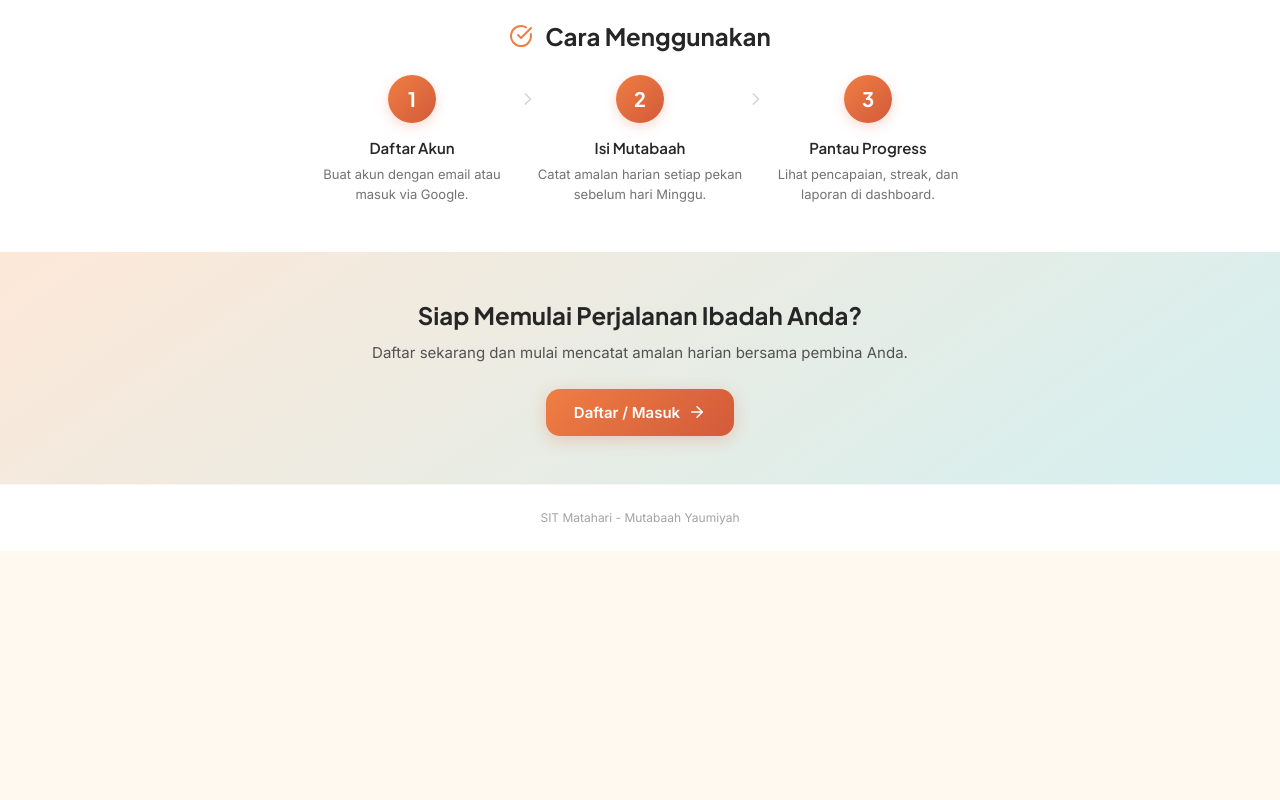
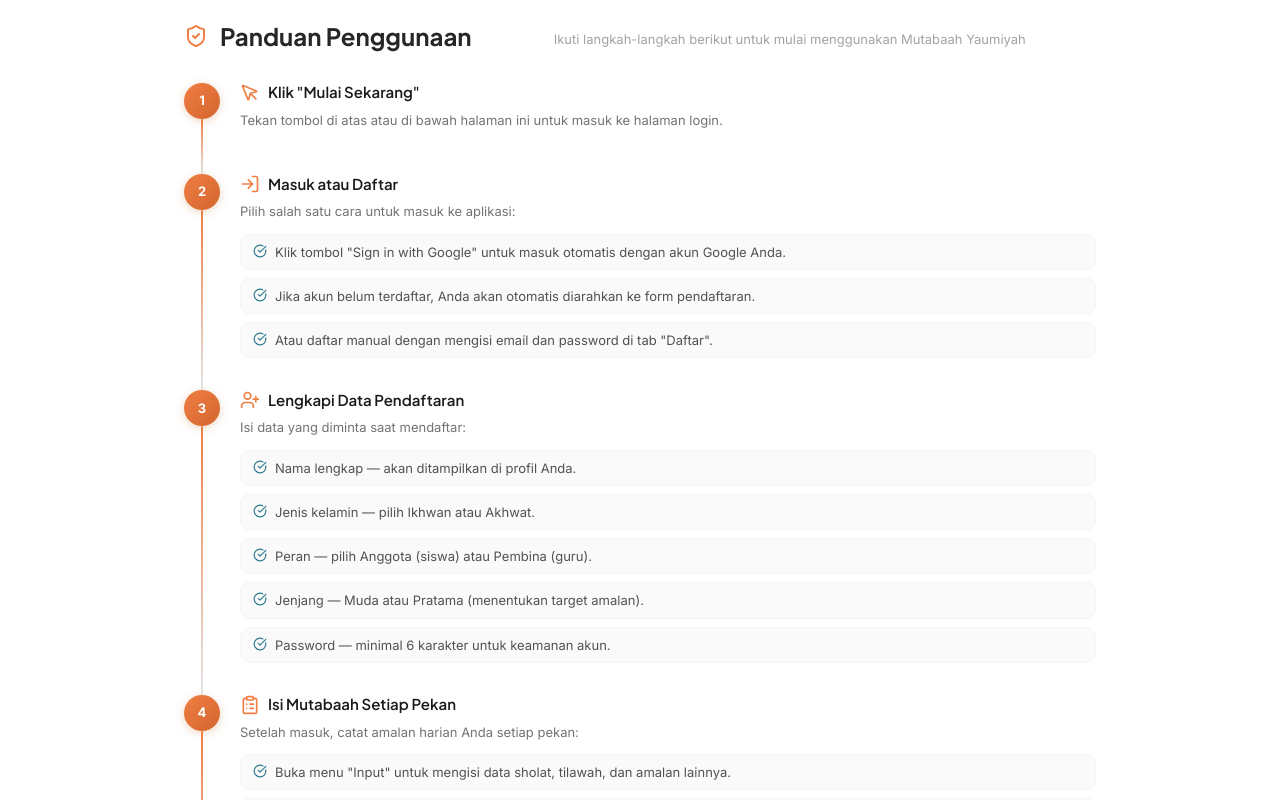
Before and after one commit to yurnszzz/Mutabaah-Yaumiyah, a React (Vite) app in the folder app/: page /welcome in a window 1280 px wide. Shown: the part 1340-2140 px from the top of the page. Before the commit the page ends 1891 px from the top, so only its background shows below. Built offline with nearby package versions, Linux system fonts and the light colour scheme; no server answers.

Commit message:
fix: google sign-in auto-redirect, hapus emoji, landing panduan

```diff
--- a/app/src/pages/DashboardYayasan.jsx
+++ b/app/src/pages/DashboardYayasan.jsx
@@ -177,7 +177,7 @@ export default function DashboardYayasan() {
                         </div>
                         <div className="admin-grup-rekap__meta">
                           <span>{g.totalAnggota} anggota</span>
-                          <span>✅ {g.sudahIsi} · ⏳ {g.belumIsi}</span>
+                          <span>Sudah: {g.sudahIsi} / Belum: {g.belumIsi}</span>
                         </div>
                       </div>
                     )
--- a/app/src/pages/Landing.css
+++ b/app/src/pages/Landing.css
@@ -317,6 +317,121 @@
   margin-bottom: var(--space-6);
 }
 
+/* === Tutorial / Panduan === */
+.landing-tutorial {
+  padding: var(--space-12) 0;
+  background: var(--color-white);
+}
+
+.landing-section-header__subtitle {
+  font-size: var(--text-sm);
+  color: var(--color-gray-400);
+  margin-top: var(--space-2);
+  max-width: 500px;
+  margin-left: auto;
+  margin-right: auto;
+}
+
+.landing-tutorial__timeline {
+  display: flex;
+  flex-direction: column;
+  gap: 0;
+  margin-top: var(--space-8);
+}
+
+.landing-tutorial__step {
+  display: flex;
+  gap: var(--space-5);
+}
+
+.landing-tutorial__step-marker {
+  display: flex;
+  flex-direction: column;
+  align-items: center;
+  flex-shrink: 0;
+}
+
+.landing-tutorial__step-num {
+  width: 36px;
+  height: 36px;
+  border-radius: var(--radius-full);
+  background: linear-gradient(135deg, var(--color-primary), var(--color-primary-dark, #c06020));
+  color: white;
+  font-weight: var(--weight-bold);
+  font-size: var(--text-sm);
+  display: flex;
+  align-items: center;
+  justify-content: center;
+  flex-shrink: 0;
+  box-shadow: 0 2px 8px rgba(var(--color-primary-rgb, 200, 120, 50), 0.3);
+}
+
+.landing-tutorial__step-line {
+  width: 2px;
+  flex: 1;
+  min-height: 20px;
+  background: linear-gradient(to bottom, var(--color-primary), var(--color-gray-200));
+  border-radius: 1px;
+}
+
+.landing-tutorial__step-content {
+  padding-bottom: var(--space-8);
+  flex: 1;
+}
+
+.landing-tutorial__step-header {
+  display: flex;
+  align-items: center;
+  gap: var(--space-2);
+  margin-bottom: var(--space-2);
+}
+
+.landing-tutorial__step-icon {
+  color: var(--color-primary);
+  flex-shrink: 0;
+}
+
+.landing-tutorial__step-title {
+  font-size: var(--text-base);
+  font-weight: var(--weight-semibold);
+  color: var(--color-text);
+}
+
+.landing-tutorial__step-desc {
+  font-size: var(--text-sm);
+  color: var(--color-gray-500);
+  line-height: 1.5;
+  margin-bottom: var(--space-3);
+}
+
+.landing-tutorial__step-list {
+  list-style: none;
+  padding: 0;
+  margin: 0;
+  display: flex;
+  flex-direction: column;
+  gap: var(--space-2);
+}
+
+.landing-tutorial__step-item {
+  display: flex;
+  align-items: flex-start;
+  gap: var(--space-2);
+  font-size: var(--text-sm);
+  color: var(--color-gray-600);
+  line-height: 1.4;
+  padding: var(--space-2) var(--space-3);
+  background: var(--color-gray-50);
+  border-radius: var(--radius-md);
+  border: 1px solid var(--color-gray-100);
+}
+
+.landing-tutorial__check {
+  color: var(--color-secondary, #34A853);
+  flex-shrink: 0;
+  margin-top: 1px;
+}
+
 /* === Footer === */
 .landing-footer {
   padding: var(--space-6) 0;
@@ -358,4 +473,18 @@
     width: 100%;
     justify-content: center;
   }
+
+  .landing-tutorial__step {
+    gap: var(--space-3);
+  }
+
+  .landing-tutorial__step-num {
+    width: 30px;
+    height: 30px;
+    font-size: var(--text-xs);
+  }
+
+  .landing-tutorial__step-content {
+    padding-bottom: var(--space-6);
+  }
 }
--- a/app/src/pages/Landing.jsx
+++ b/app/src/pages/Landing.jsx
@@ -1,7 +1,8 @@
 import { useNavigate } from 'react-router-dom'
 import {
   BookOpen, CheckCircle, TrendingUp, Users, Award,
-  ArrowRight, ChevronRight, ClipboardList, BarChart3
+  ArrowRight, ChevronRight, ClipboardList, BarChart3,
+  LogIn, UserPlus, Smartphone, MousePointer, ShieldCheck
 } from 'lucide-react'
 import './Landing.css'
 
@@ -32,10 +33,62 @@ const features = [
   },
 ]
 
-const steps = [
-  { num: '1', title: 'Daftar Akun', desc: 'Buat akun dengan email atau masuk via Google.' },
-  { num: '2', title: 'Isi Mutabaah', desc: 'Catat amalan harian setiap pekan sebelum hari Minggu.' },
-  { num: '3', title: 'Pantau Progress', desc: 'Lihat pencapaian, streak, dan laporan di dashboard.' },
+const tutorialSteps = [
+  {
+    num: '1',
+    icon: MousePointer,
+    title: 'Klik "Mulai Sekarang"',
+    desc: 'Tekan tombol di atas atau di bawah halaman ini untuk masuk ke halaman login.',
+    detail: null,
+  },
+  {
+    num: '2',
+    icon: LogIn,
+    title: 'Masuk atau Daftar',
+    desc: 'Pilih salah satu cara untuk masuk ke aplikasi:',
+    detail: [
+      'Klik tombol "Sign in with Google" untuk masuk otomatis dengan akun Google Anda.',
+      'Jika akun belum terdaftar, Anda akan otomatis diarahkan ke form pendaftaran.',
+      'Atau daftar manual dengan mengisi email dan password di tab "Daftar".',
+    ],
+  },
+  {
+    num: '3',
+    icon: UserPlus,
+    title: 'Lengkapi Data Pendaftaran',
+    desc: 'Isi data yang diminta saat mendaftar:',
+    detail: [
+      'Nama lengkap — akan ditampilkan di profil Anda.',
+      'Jenis kelamin — pilih Ikhwan atau Akhwat.',
+      'Peran — pilih Anggota (siswa) atau Pembina (guru).',
+      'Jenjang — Muda atau Pratama (menentukan target amalan).',
+      'Password — minimal 6 karakter untuk keamanan akun.',
+    ],
+  },
+  {
+    num: '4',
+    icon: ClipboardList,
+    title: 'Isi Mutabaah Setiap Pekan',
+    desc: 'Setelah masuk, catat amalan harian Anda setiap pekan:',
+    detail: [
+      'Buka menu "Input" untuk mengisi data sholat, tilawah, dan amalan lainnya.',
+      'Centang sholat fardu dan berjamaah untuk setiap hari.',
+      'Isi jumlah tilawah, sholat dhuha, puasa sunnah, dan amalan lainnya.',
+      'Klik "Simpan" sebelum hari Minggu agar tercatat tepat waktu.',
+    ],
+  },
+  {
+    num: '5',
+    icon: TrendingUp,
+    title: 'Pantau Progress di Dashboard',
+    desc: 'Lihat pencapaian ibadah Anda dari waktu ke waktu:',
+    detail: [
+      'Dashboard menampilkan progress pekan ini dan perbandingan target.',
+      'Menu Laporan menampilkan riwayat semua pekan yang sudah diisi.',
+      'Rapor Bulanan memberikan evaluasi predikat (A–E) setiap bulan.',
+      'Leaderboard menunjukkan ranking konsistensi dan pencapaian.',
+    ],
+  },
 ]
 
 export default function Landing() {
@@ -58,8 +111,8 @@ export default function Landing() {
               <span>Mulai Sekarang</span>
               <ArrowRight size={18} />
             </button>
-            <a href="#tentang" className="landing-hero__btn landing-hero__btn--ghost">
-              Pelajari Lebih Lanjut
+            <a href="#panduan" className="landing-hero__btn landing-hero__btn--ghost">
+              Panduan Penggunaan
             </a>
           </div>
         </div>
@@ -105,24 +158,45 @@ export default function Landing() {
         </div>
       </section>
 
-      {/* How It Works */}
-      <section className="landing-steps">
+      {/* Tutorial / Panduan */}
+      <section id="panduan" className="landing-tutorial">
         <div className="landing-container">
           <div className="landing-section-header">
-            <CheckCircle size={24} className="landing-section-header__icon" />
-            <h2 className="landing-section-header__title">Cara Menggunakan</h2>
+            <ShieldCheck size={24} className="landing-section-header__icon" />
+            <h2 className="landing-section-header__title">Panduan Penggunaan</h2>
+            <p className="landing-section-header__subtitle">
+              Ikuti langkah-langkah berikut untuk mulai menggunakan Mutabaah Yaumiyah
+            </p>
           </div>
-          <div className="landing-steps__list">
-            {steps.map((s, i) => (
-              <div key={i} className="landing-step">
-                <div className="landing-step__num">{s.num}</div>
-                <div className="landing-step__content">
-                  <h3 className="landing-step__title">{s.title}</h3>
-                  <p className="landing-step__desc">{s.desc}</p>
+          <div className="landing-tutorial__timeline">
+            {tutorialSteps.map((step, i) => {
+              const StepIcon = step.icon
+              return (
+                <div key={i} className="landing-tutorial__step">
+                  <div className="landing-tutorial__step-marker">
+                    <div className="landing-tutorial__step-num">{step.num}</div>
+                    {i < tutorialSteps.length - 1 && <div className="landing-tutorial__step-line" />}
+                  </div>
+                  <div className="landing-tutorial__step-content">
+                    <div className="landing-tutorial__step-header">
+                      <StepIcon size={20} className="landing-tutorial__step-icon" />
+                      <h3 className="landing-tutorial__step-title">{step.title}</h3>
+                    </div>
+                    <p className="landing-tutorial__step-desc">{step.desc}</p>
+                    {step.detail && (
+                      <ul className="landing-tutorial__step-list">
+                        {step.detail.map((item, j) => (
+                          <li key={j} className="landing-tutorial__step-item">
+                            <CheckCircle size={14} className="landing-tutorial__check" />
+                            <span>{item}</span>
+                          </li>
+                        ))}
+                      </ul>
+                    )}
+                  </div>
                 </div>
-                {i < steps.length - 1 && <ChevronRight size={20} className="landing-step__arrow" />}
-              </div>
-            ))}
+              )
+            })}
           </div>
         </div>
       </section>
--- a/app/src/pages/Login.jsx
+++ b/app/src/pages/Login.jsx
@@ -3,7 +3,8 @@ import { useAuth } from '../context/AuthContext'
 import { useSearchParams } from 'react-router-dom'
 import {
   LogIn, Users, Shield, Star, Mail, ArrowRight,
-  Loader2, UserPlus, CheckCircle, Lock, User, Eye, EyeOff, ChevronDown, KeyRound
+  Loader2, UserPlus, CheckCircle, Lock, User, Eye, EyeOff, ChevronDown, KeyRound,
+  Sprout, Award, Flame
 } from 'lucide-react'
 import './Login.css'
 
@@ -142,6 +143,7 @@ export default function Login() {
   const [gelarSelf, setGelarSelf] = useState('Ust.') // gelar for pembina's own name
   const [localError, setLocalError] = useState('')
   const [googleEmail, setGoogleEmail] = useState('') // for Google auto-fill
+  const [googleAutoRegister, setGoogleAutoRegister] = useState(false) // auto-redirect from sign-in
 
   // Ref to always have current tab value in Google callback (avoids stale closure)
   const tabRef = useRef(tab)
@@ -253,31 +255,36 @@ export default function Login() {
     }
   }
 
-  // Google OAuth callback - uses tabRef to always read current tab (no stale closure)
+  // Google OAuth callback — unified for both login & register tabs
+  // If user not found: auto-redirect to register with pre-filled data (no error)
   async function onGoogleSuccess(credentialResponse) {
     const currentTab = tabRef.current
+    const payload = decodeGoogleJwt(credentialResponse.credential)
+    if (!payload || !payload.email) {
+      setLocalError('Gagal membaca data dari Google')
+      return
+    }
+
     if (currentTab === 'register') {
-      // REGISTER MODE: Directly extract info and pre-fill the form (no login attempt)
-      const payload = decodeGoogleJwt(credentialResponse.credential)
-      if (!payload || !payload.email) {
-        setLocalError('Gagal membaca data dari Google')
-        return
-      }
+      // REGISTER MODE: Pre-fill form directly
       setEmail(payload.email)
       setGoogleEmail(payload.email)
       setNama(payload.name || payload.email.split('@')[0])
       setLocalError('')
       clearMessages()
     } else {
-      // LOGIN MODE: Try login first, redirect to register if unregistered
+      // LOGIN MODE: Try login, auto-redirect to register if not found
       const result = await handleGoogleLogin(credentialResponse)
       if (result && result.unregistered) {
+        // Smooth redirect — no error, show guidance
         setTab('register')
         setEmail(result.email)
         setGoogleEmail(result.email)
-        setNama(result.nama || '')
+        setNama(result.nama || payload.name || '')
         setLocalError('')
         clearMessages()
+        // Set a temporary success-like message to guide user
+        setGoogleAutoRegister(true)
       }
     }
   }
@@ -387,6 +394,18 @@ export default function Login() {
             {/* === Register Form === */}
             {tab === 'register' && (
               <form onSubmit={handleRegister} className="login-form">
+                {/* Auto-redirect guidance */}
+                {googleAutoRegister && googleEmail && (
+                  <div className="login-form__guidance">
+                    <CheckCircle size={16} />
+                    <div>
+                      <p className="login-form__guidance-title">Akun belum terdaftar</p>
+                      <p className="login-form__guidance-desc">
+                        Email <strong>{googleEmail}</strong> belum terdaftar. Lengkapi data di bawah untuk membuat akun baru.
+                      </p>
+                    </div>
+                  </div>
+                )}
                 <div className="login-form__input-wrapper">
                   <User size={18} className="login-form__icon" />
                   <input
@@ -424,7 +443,7 @@ export default function Login() {
                       onClick={() => { setGender('ikhwan'); setGelarPembina('Ust.'); setGelarSelf('Ust.') }}
                       disabled={isLoading}
                     >
-                      ♂ Ikhwan
+                      <Users size={14} /> Ikhwan
                     </button>
                     <button
                       type="button"
@@ -432,7 +451,7 @@ export default function Login() {
                       onClick={() => { setGender('akhwat'); setGelarPembina('Ustadzah'); setGelarSelf('Ustadzah') }}
                       disabled={isLoading}
                     >
-                      ♀ Akhwat
+                      <User size={14} /> Akhwat
                     </button>
                   </div>
                 </div>
@@ -463,7 +482,7 @@ export default function Login() {
                         onClick={() => setTingkatan('muda')}
                         disabled={isLoading}
                       >
-                        🌱 Muda
+                        <Sprout size={14} /> Muda
                       </button>
                       <button
                         type="button"
@@ -471,7 +490,7 @@ export default function Login() {
                         onClick={() => setTingkatan('pratama')}
                         disabled={isLoading}
                       >
-                        ⭐ Pratama
+                        <Award size={14} /> Pratama
                       </button>
                     </div>
                     <p className="login-form__hint" style={{ marginTop: '4px' }}>
@@ -482,12 +501,7 @@ export default function Login() {
                   </div>
                 )}
 
-                {/* Info for pembina: always Pratama target */}
-                {role === 'pembina' && (
-                  <p className="login-form__hint" style={{ background: 'var(--color-info-bg)', padding: '8px 12px', borderRadius: 'var(--radius-md)' }}>
-                    ℹ️ Pembina menggunakan target capaian jenjang <strong>Pratama</strong> secara default.
-                  </p>
-                )}
+
 
                 {/* Gelar selector for PEMBINA's own name */}
                 {role === 'pembina' && (
@@ -546,11 +560,7 @@ export default function Login() {
                   </>
                 )}
 
-                {googleEmail && (
-                  <p className="login-form__hint login-form__hint--info">
-                    📧 Akun Google <strong>{googleEmail}</strong> belum terdaftar. Lengkapi data di bawah untuk mendaftar.
-                  </p>
-                )}
+
 
                 <PasswordInput
                   id="register-password"
--- a/app/src/pages/Profil.jsx
+++ b/app/src/pages/Profil.jsx
@@ -191,7 +191,7 @@ export default function Profil() {
             </div>
             <div className="profil-detail">
               <User size={16} />
-              <span>{user?.gender === 'akhwat' ? '♀ Akhwat' : '♂ Ikhwan'}</span>
+              <span>{user?.gender === 'akhwat' ? 'Akhwat' : 'Ikhwan'}</span>
             </div>
             {user?.grup_nama && (
               <div className="profil-detail">
```
Also changed, not shown: app/src/context/AuthContext.jsx (+16 -6 lines), app/src/pages/DashboardAdmin.css (+12 -0 lines), app/src/pages/DashboardPembina.jsx (+6 -2 lines), app/src/pages/Login.css (+47 -0 lines), 1 other file (tests, documents, lock files or other folders).
